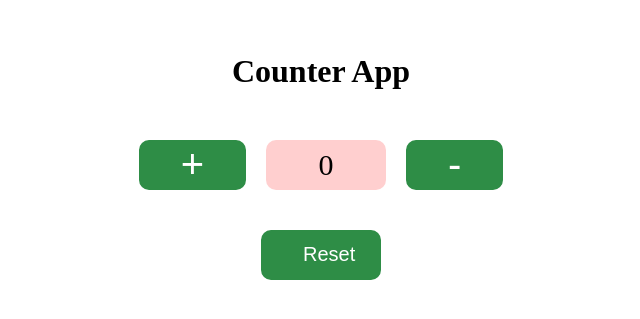
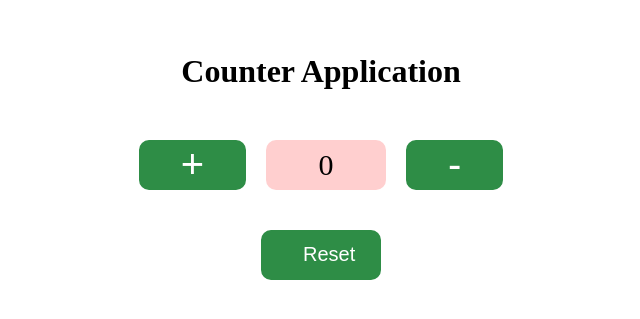
Before and after one commit to musabrajpoot/Counter-App, a plain HTML site: page index.html in a window 1280 px wide. Shown: the part 239-558 px from the top of the page, without its empty margins (319-959 px from the left). Drawn offline with Linux system fonts and the light colour scheme.

Commit message:
tittle name changed

```diff
--- a/index.html
+++ b/index.html
@@ -9,7 +9,7 @@
 </head>
 <body>
   <div class="container">
-        <h1>Counter App</h1>
+        <h1>Counter Application</h1>
         <div class="counter">
             <button id="increment-btn">+</button>
             <div id="counter-value">0</div>
```
